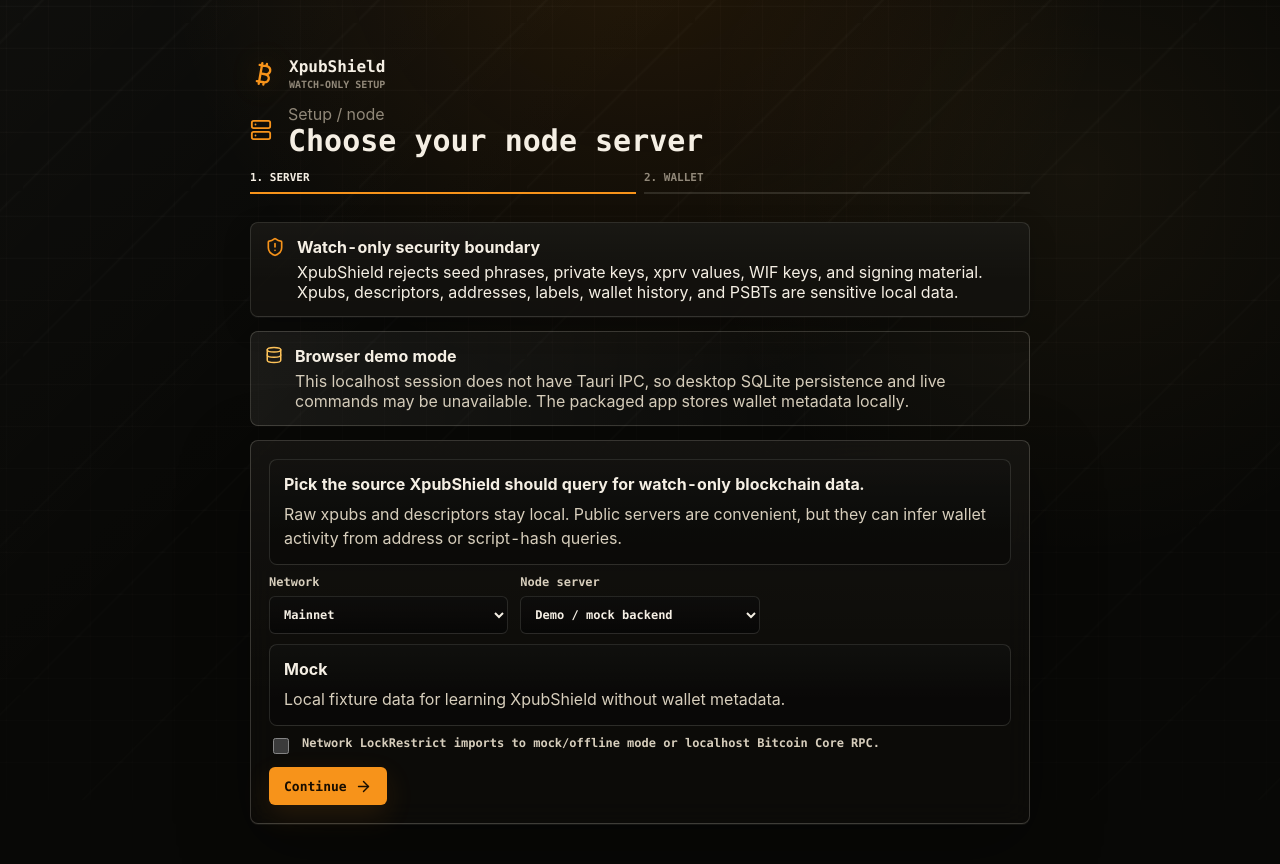
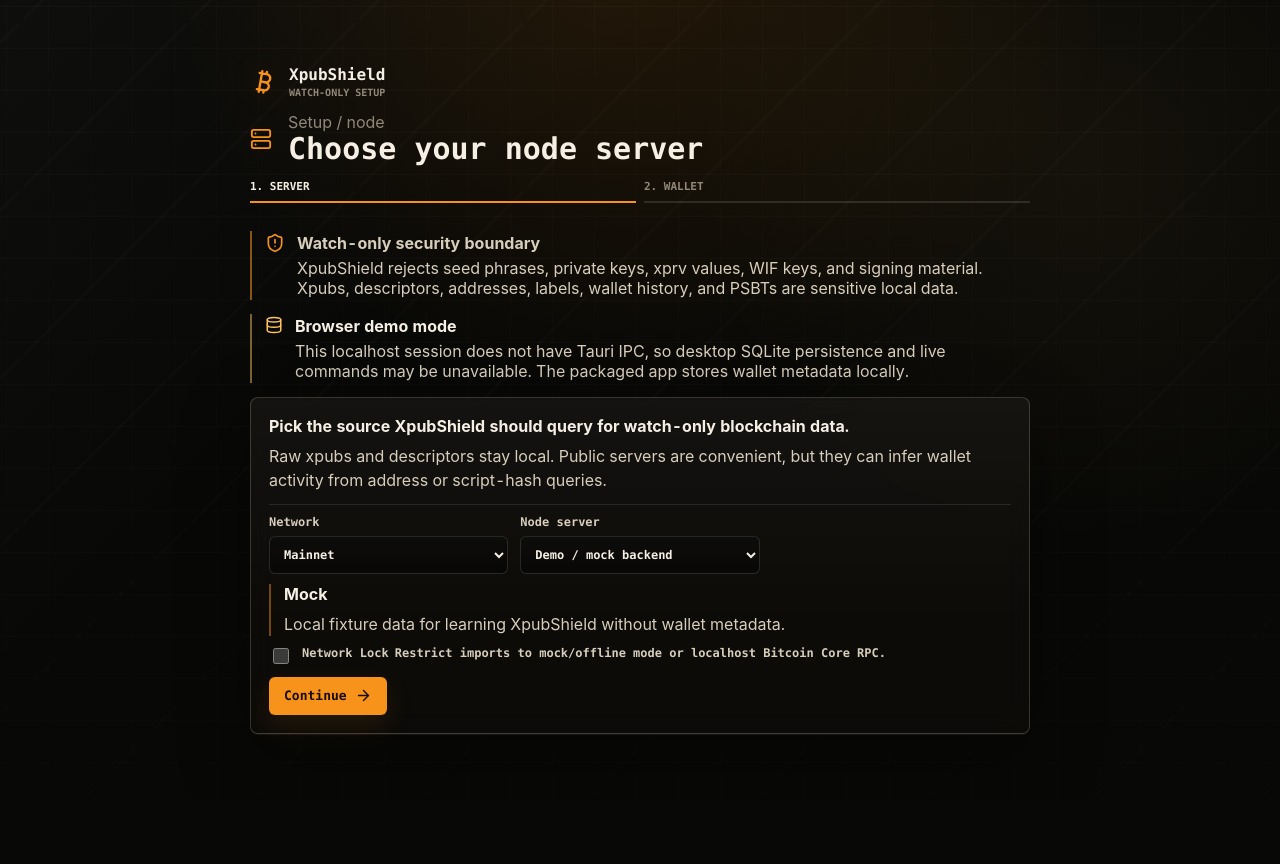
Before and after one commit to dboyza/XpubShield, a React (Vite) app: page / in a window 1280 px wide. Shown: the top 864 px of the page. After the commit the page ends 800 px from the top, so only its background shows below. Built offline with nearby package versions, Linux system fonts and the light colour scheme.

Commit message:
Reduce boxed text treatments

```diff
--- a/src/styles.css
+++ b/src/styles.css
@@ -795,7 +795,6 @@
 
 .page-header,
 .section-heading,
-.privacy-warning,
 .error-message,
 .panel,
 .table-panel,
@@ -820,7 +819,6 @@
 .panel::before,
 .toolbar::before,
 .table-panel::before,
-.privacy-warning::before,
 .advanced-section::before {
   content: "";
   position: absolute;
@@ -836,7 +834,6 @@
 }
 
 .toolbar::before,
-.privacy-warning::before,
 .advanced-section::before {
   display: none;
 }
@@ -1053,6 +1050,10 @@
   width: 16px;
   min-height: 16px;
   margin-top: 2px;
+}
+
+.checkbox-row strong {
+  margin-right: 6px;
 }
 
 .segmented-control {
@@ -1276,6 +1277,16 @@
   padding: 14px;
 }
 
+.privacy-warning {
+  border: 0;
+  border-left: 2px solid rgba(247, 147, 26, 0.54);
+  border-radius: 0;
+  padding: 2px 0 2px 13px;
+  color: var(--text-soft);
+  background: transparent;
+  box-shadow: none;
+}
+
 .privacy-warning svg {
   flex: 0 0 auto;
   color: var(--accent);
@@ -1294,13 +1305,12 @@
   display: flex;
   align-items: flex-start;
   gap: 12px;
-  border: 1px solid rgba(255, 248, 232, 0.18);
-  border-radius: var(--radius);
-  padding: 14px;
+  border: 0;
+  border-left: 2px solid rgba(255, 196, 90, 0.48);
+  border-radius: 0;
+  padding: 2px 0 2px 13px;
   color: var(--text-soft);
-  background:
-    linear-gradient(90deg, rgba(255, 248, 232, 0.05), transparent 72%),
-    rgba(255, 248, 232, 0.018);
+  background: transparent;
 }
 
 .runtime-notice svg {
@@ -1319,6 +1329,14 @@
   border-color: rgba(224, 93, 79, 0.5);
   color: #ffd8d2;
   background: var(--bad-bg);
+}
+
+.privacy-warning-public {
+  border-top: 0;
+  border-right: 0;
+  border-bottom: 0;
+  border-left: 2px solid rgba(224, 93, 79, 0.72);
+  background: transparent;
 }
 
 .inline-warning {
@@ -1369,10 +1387,11 @@
 .risk-card,
 .stress-item,
 .utxo-pick-row {
-  border: 1px solid var(--line);
-  border-radius: var(--radius-sm);
-  padding: 12px;
-  background: rgba(9, 9, 8, 0.72);
+  border: 0;
+  border-left: 2px solid rgba(255, 248, 232, 0.12);
+  border-radius: 0;
+  padding: 10px 0 10px 12px;
+  background: transparent;
 }
 
 .finding-row,
@@ -1441,12 +1460,10 @@
 .server-choice-note,
 .server-summary,
 .settings-subsection {
-  border: 1px solid rgba(255, 248, 232, 0.12);
-  border-radius: var(--radius);
-  padding: 14px;
-  background:
-    linear-gradient(180deg, rgba(255, 248, 232, 0.026), transparent 70%),
-    rgba(9, 9, 8, 0.62);
+  border: 0;
+  border-radius: 0;
+  padding: 0;
+  background: transparent;
 }
 
 .setup-intro,
@@ -1474,6 +1491,19 @@
   align-items: center;
   justify-content: space-between;
   gap: 14px;
+  border-top: 1px solid rgba(255, 248, 232, 0.1);
+  border-bottom: 1px solid rgba(255, 248, 232, 0.1);
+  padding: 12px 0;
+}
+
+.setup-intro {
+  border-bottom: 1px solid rgba(255, 248, 232, 0.1);
+  padding-bottom: 12px;
+}
+
+.server-choice-note {
+  border-left: 2px solid rgba(247, 147, 26, 0.46);
+  padding-left: 13px;
 }
 
 .server-summary span {
@@ -1493,11 +1523,7 @@
 .settings-subsection {
   margin-top: 16px;
   padding: 14px 0 0;
-  border-right: 0;
-  border-bottom: 0;
-  border-left: 0;
-  border-radius: 0;
-  background: transparent;
+  border-top: 1px solid rgba(255, 248, 232, 0.1);
 }
 
 .settings-subsection .action-grid,
@@ -2827,16 +2853,17 @@
 .docs-index-list button {
   display: grid;
   gap: 4px;
-  border: 1px solid transparent;
-  border-radius: var(--radius-sm);
-  padding: 10px;
-  background: rgba(255, 248, 232, 0.024);
+  border: 0;
+  border-left: 2px solid transparent;
+  border-radius: 0;
+  padding: 8px 0 8px 10px;
+  background: transparent;
   text-align: left;
 }
 
 .docs-index-list button:hover {
-  border-color: rgba(247, 147, 26, 0.32);
-  background: rgba(247, 147, 26, 0.055);
+  border-left-color: rgba(247, 147, 26, 0.58);
+  background: linear-gradient(90deg, rgba(247, 147, 26, 0.06), transparent 80%);
 }
 
 .docs-tags button:hover {
@@ -2913,13 +2940,14 @@
 }
 
 .docs-deep-dive details {
-  border: 1px solid rgba(255, 248, 232, 0.1);
-  border-radius: var(--radius-sm);
-  background: rgba(255, 248, 232, 0.024);
+  border: 0;
+  border-top: 1px solid rgba(255, 248, 232, 0.1);
+  border-radius: 0;
+  background: transparent;
 }
 
 .docs-deep-dive summary {
-  padding: 11px 12px;
+  padding: 11px 0;
   color: var(--text);
   font-family: var(--font-mono);
   font-weight: 800;
@@ -2927,8 +2955,8 @@
 }
 
 .docs-deep-dive p {
-  border-top: 1px solid rgba(255, 248, 232, 0.09);
-  padding: 0 12px 12px;
+  border-top: 0;
+  padding: 0 0 12px;
 }
 
 .docs-empty {
@@ -3063,10 +3091,11 @@
 .tutorial-cue {
   display: grid;
   gap: 6px;
-  border: 1px solid rgba(255, 248, 232, 0.13);
-  border-radius: var(--radius-sm);
-  padding: 12px;
-  background: rgba(255, 248, 232, 0.04);
+  border: 0;
+  border-left: 2px solid rgba(247, 147, 26, 0.46);
+  border-radius: 0;
+  padding: 2px 0 2px 12px;
+  background: transparent;
 }
 
 .tutorial-cue span {
```
